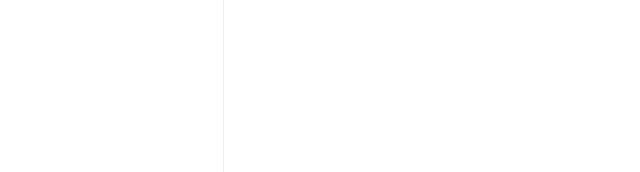
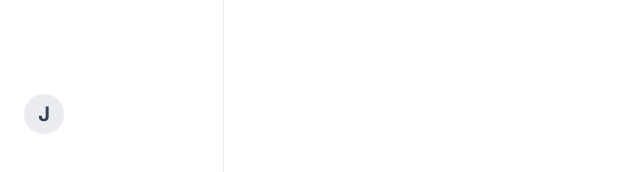
Before and after one commit to jonahunuafe/banking-app, a Next.js app: page /my-banks in a window 1280 px wide. Shown: the part 618-790 px from the top of the page, without its empty margins (0-640 px from the left). Built offline with nearby package versions, Linux system fonts and the light colour scheme.

Commit message:
add property of type to FooterProps

```diff
--- a/components/Footer.tsx
+++ b/components/Footer.tsx
@@ -1,8 +1,14 @@
 import React from 'react'
 
-const Footer = () => {
+const Footer = ({ user, type = "desktop" }: FooterProps) => {
   return (
-    <div>Footer</div>
+    <footer className="footer">
+      <div className={type === "mobile" ? "footer_name-mobile" : "footer_name"}>
+        <p className="text-xl font-bold text-gray-700">
+          {user.firstName[0]}
+        </p>
+      </div>
+    </footer>
   )
 }
 
--- a/components/MobileNav.tsx
+++ b/components/MobileNav.tsx
@@ -11,6 +11,7 @@
 import { sidebarLinks } from "@/constants";
 import { usePathname } from "next/navigation";
 import { cn } from "@/lib/utils";
+import Footer from "@/components/Footer";
 
 
 const MobileNav = ({ user }: MobileNavProps) => {
@@ -77,7 +78,10 @@
               </nav>
             </SheetClose>
 
-            FOOTER
+            <Footer
+              user={user}
+              type="mobile"
+            />
           </div>
         </SheetContent>
       </Sheet>
--- a/components/SideBar.tsx
+++ b/components/SideBar.tsx
@@ -6,7 +6,7 @@
 import Image from 'next/image'
 import React from 'react'
 import { usePathname } from 'next/navigation'
-import Footer from './Footer'
+import Footer from '@/components/Footer'
 
 const SideBar = ({ user }: SiderbarProps) => {
   const pathname = usePathname()
--- a/types/index.d.ts
+++ b/types/index.d.ts
@@ -211,6 +211,7 @@
 
 declare interface FooterProps {
   user: User;
+  type?: "mobile" | "desktop"
 }
 
 declare interface RightSidebarProps {
```
